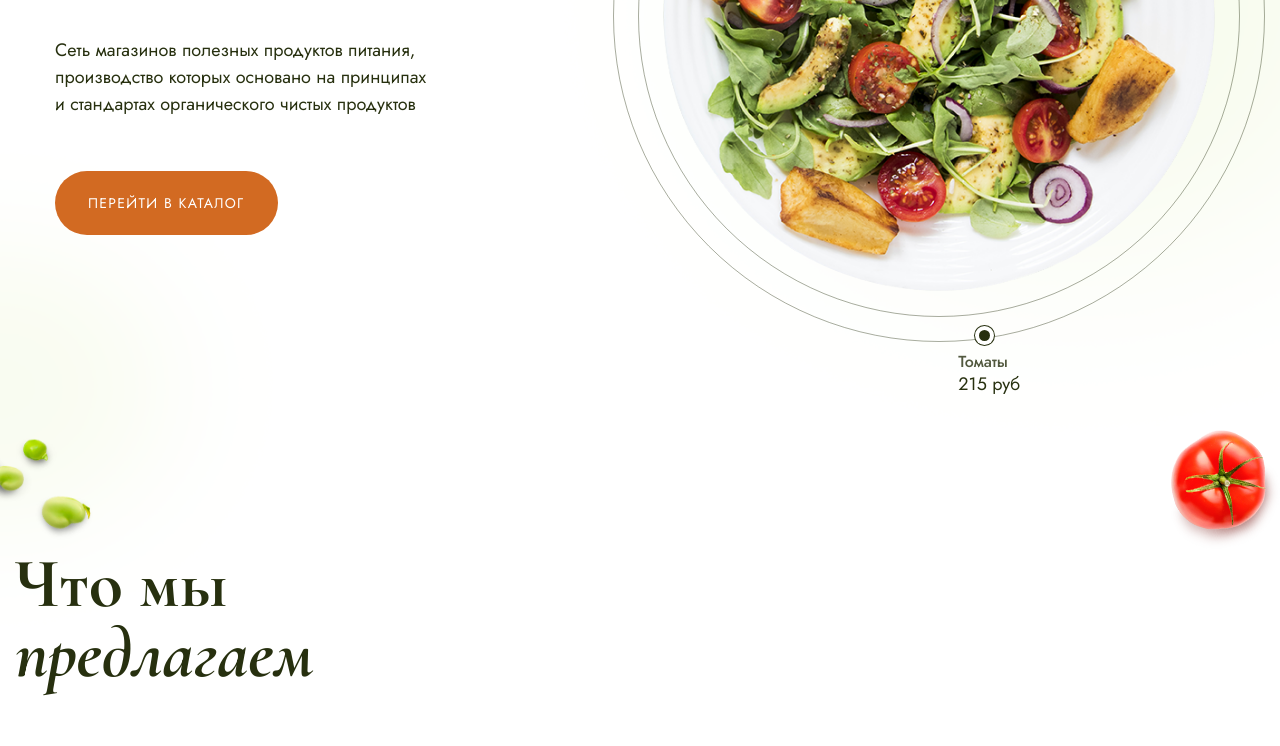
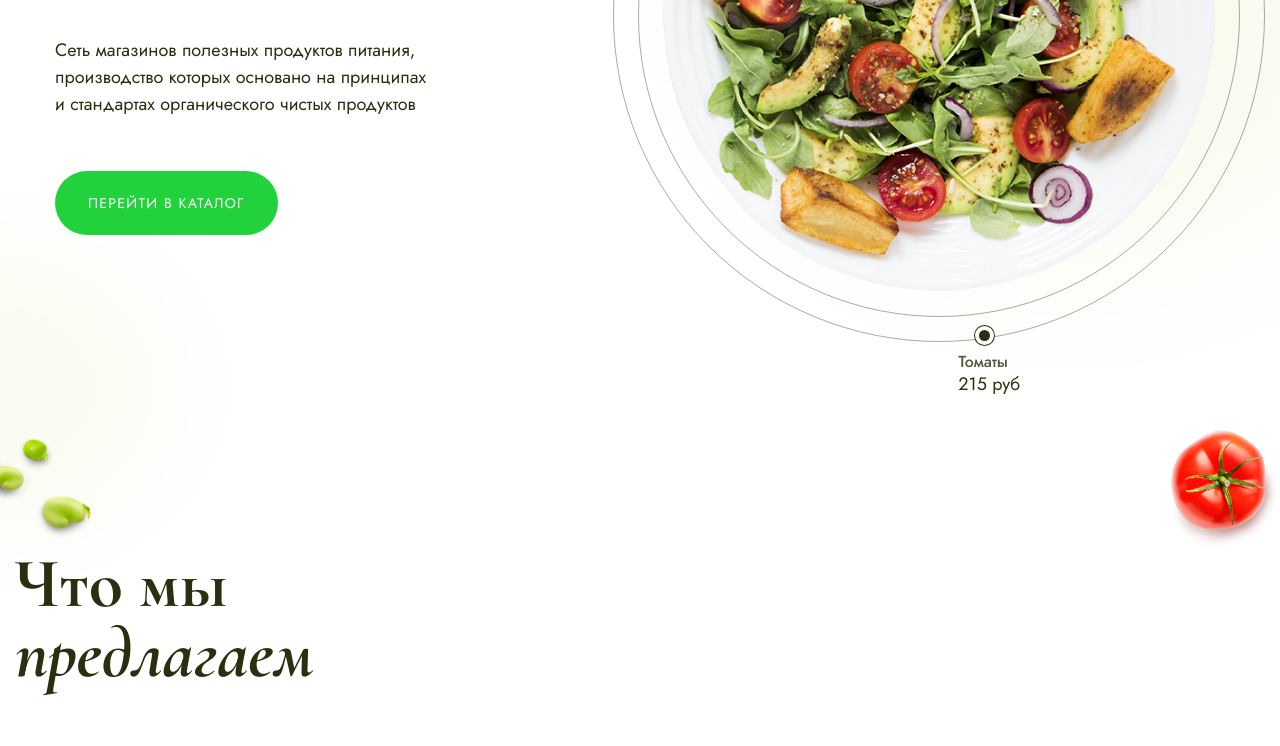
Before and after one commit to Andron67/Sedona, a website built with webpack: page src/index.html in a window 1280 px wide. Shown: the part 438-1184 px from the top of the page. Built offline with nearby package versions, Linux system fonts and the light colour scheme; files whose address does not match are found by name.

Commit message:
Add changes

```diff
--- a/src/styles/main.scss
+++ b/src/styles/main.scss
@@ -1,7 +1,7 @@
 @import url('https://fonts.googleapis.com/css2?family=Cormorant:ital,wght@0,700;1,700&family=Jost:wght@400;500&display=swap');
 
 $green: #27300f;
-$orange: #d26a22;
+$orange: #22d23c;
 $white: #fff;
 
 $font-cormorant: 'Cormorant', sans-serif;
```
Also changed, not shown: 1 other file.
